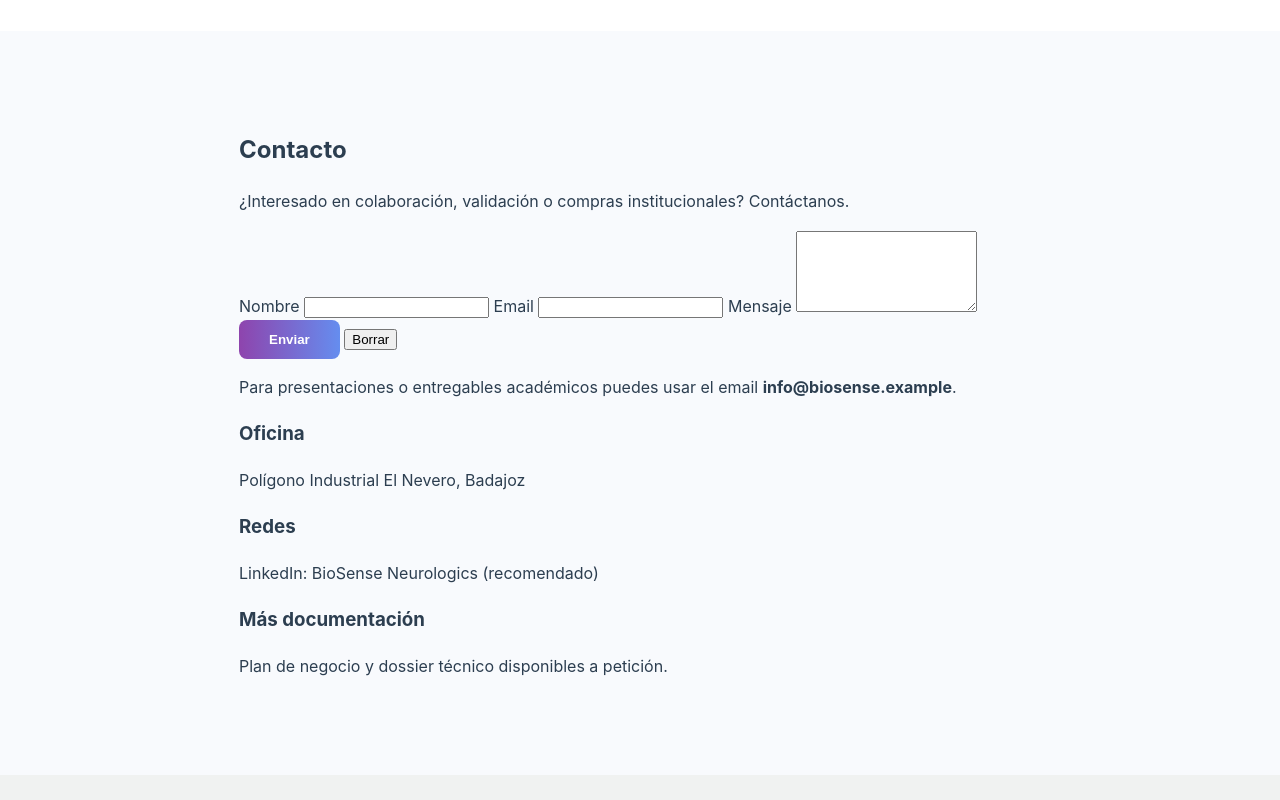
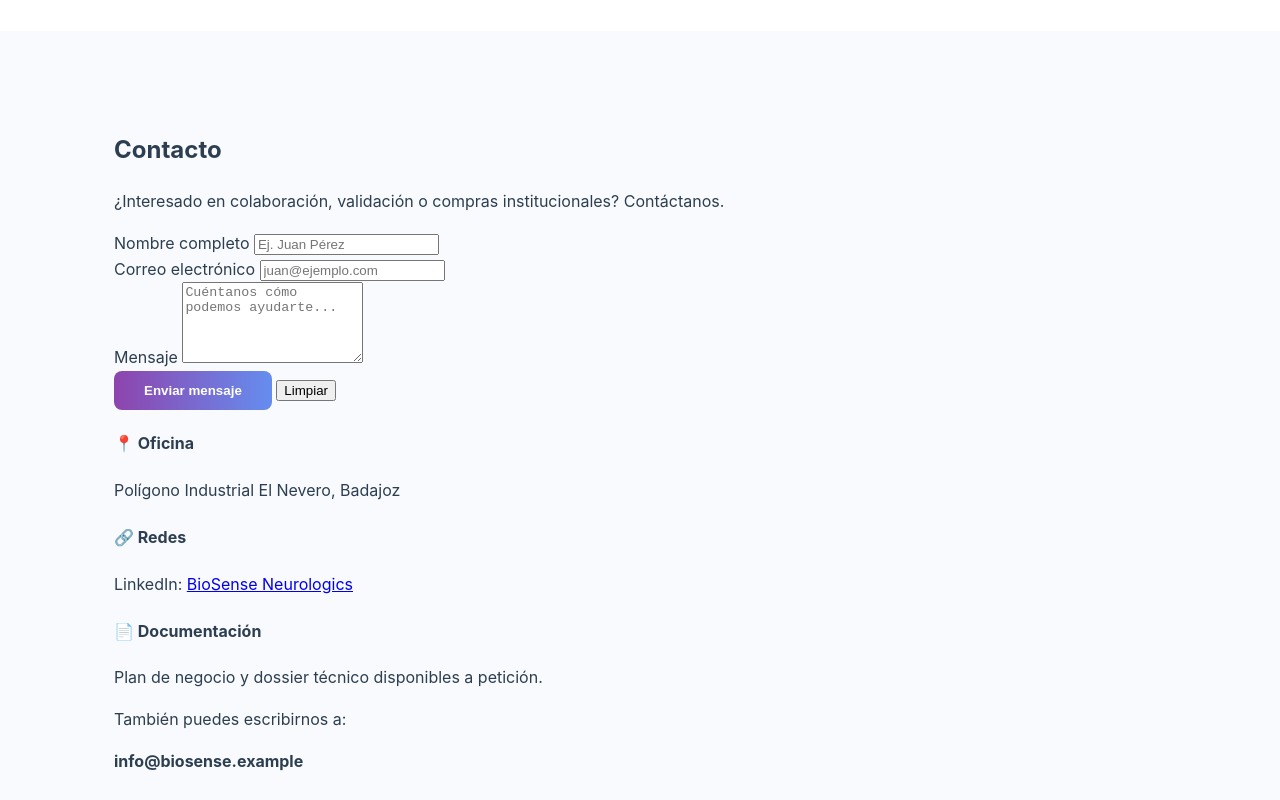
Before and after one commit to taskmaster0313-crypto/BioSense-Neurologics-Website, a plain HTML site: page index.html in a window 1280 px wide. Shown: the part 3340-4140 px from the top of the page. Drawn offline with Linux system fonts and the light colour scheme.

Commit message:
Update index.html

```diff
--- a/index.html
+++ b/index.html
@@ -177,30 +177,55 @@
 </section>
 
   <section id="contacto" class="section light">
-      <div class="container narrow">
+  <div class="container">
     <h2>Contacto</h2>
     <p class="muted">¿Interesado en colaboración, validación o compras institucionales? Contáctanos.</p>
+
     <div class="contact-grid">
-          <form class="contact-form" action="mailto:info@biosense.example?subject=Interés%20NeuroMetrix" method="post" enctype="text/plain">
-            <label>Nombre</label>
-            <input type="text" name="name" required />
-            <label>Email</label>
-            <input type="email" name="email" required />
+      <div class="contact-form-container">
+        <form class="contact-form" action="mailto:info@biosense.example" method="post" enctype="text/plain">
+          <div class="form-group">
+            <label>Nombre completo</label>
+            <input type="text" name="name" placeholder="Ej. Juan Pérez" required />
+          </div>
+
+          <div class="form-group">
+            <label>Correo electrónico</label>
+            <input type="email" name="email" placeholder="juan@ejemplo.com" required />
+          </div>
+
+          <div class="form-group">
             <label>Mensaje</label>
-            <textarea name="message" rows="5" required></textarea>
-            <div class="form-row">
-              <button type="submit" class="btn-primary">Enviar</button>
-              <button type="reset" class="btn-ghost">Borrar</button>
+            <textarea name="message" rows="5" placeholder="Cuéntanos cómo podemos ayudarte..." required></textarea>
           </div>
-            <p class="note">Para presentaciones o entregables académicos puedes usar el email <strong>info@biosense.example</strong>.</p>
+
+          <div class="form-actions">
+            <button type="submit" class="btn-primary">Enviar mensaje</button>
+            <button type="reset" class="btn-ghost">Limpiar</button>
+          </div>
         </form>
-          <div class="contact-info">
-            <h3>Oficina</h3>
+      </div>
+
+      <div class="contact-info-card">
+        <div class="info-item">
+          <h4>📍 Oficina</h4>
           <p>Polígono Industrial El Nevero, Badajoz</p>
-            <h3>Redes</h3>
-            <p>LinkedIn: BioSense Neurologics (recomendado)</p>
-            <h3>Más documentación</h3>
+        </div>
+
+        <div class="info-item">
+          <h4>🔗 Redes</h4>
+          <p>LinkedIn: <a href="#">BioSense Neurologics</a></p>
+        </div>
+
+        <div class="info-item">
+          <h4>📄 Documentación</h4>
           <p>Plan de negocio y dossier técnico disponibles a petición.</p>
+        </div>
+
+        <div class="info-footer">
+          <p>También puedes escribirnos a:</p>
+          <strong>info@biosense.example</strong>
+        </div>
       </div>
     </div>
   </div>
```
Lines whose indentation alone changed are shown as unchanged.
